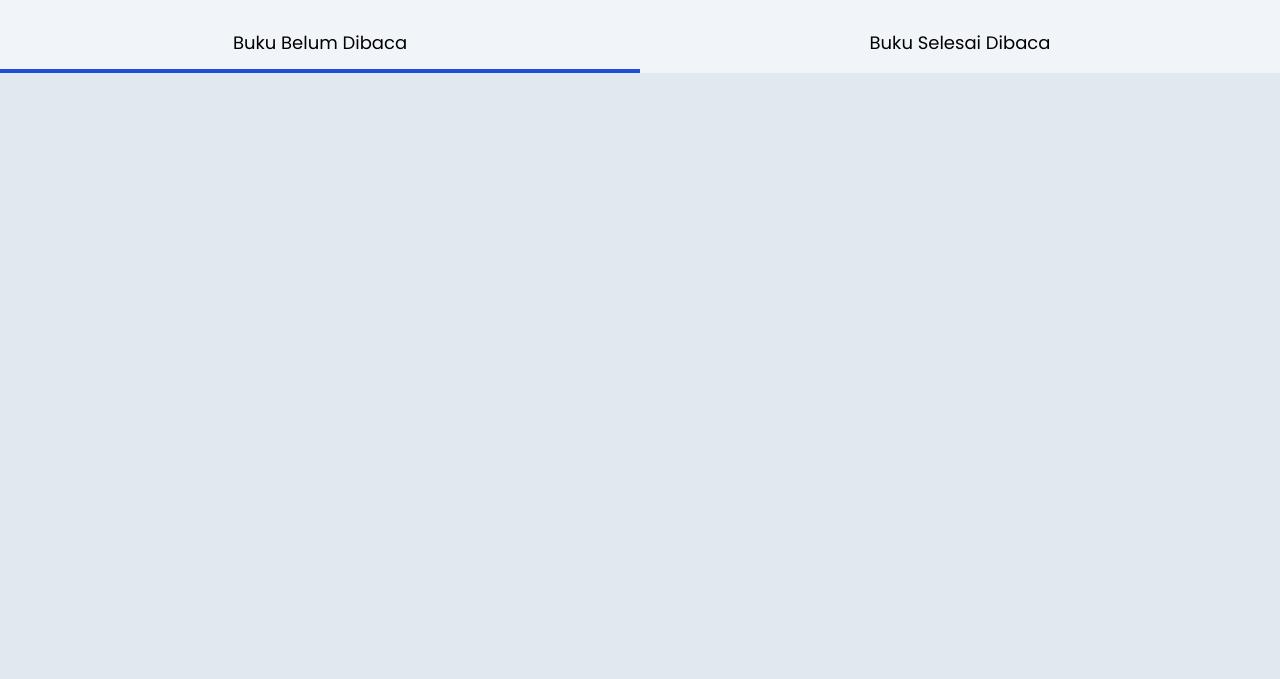
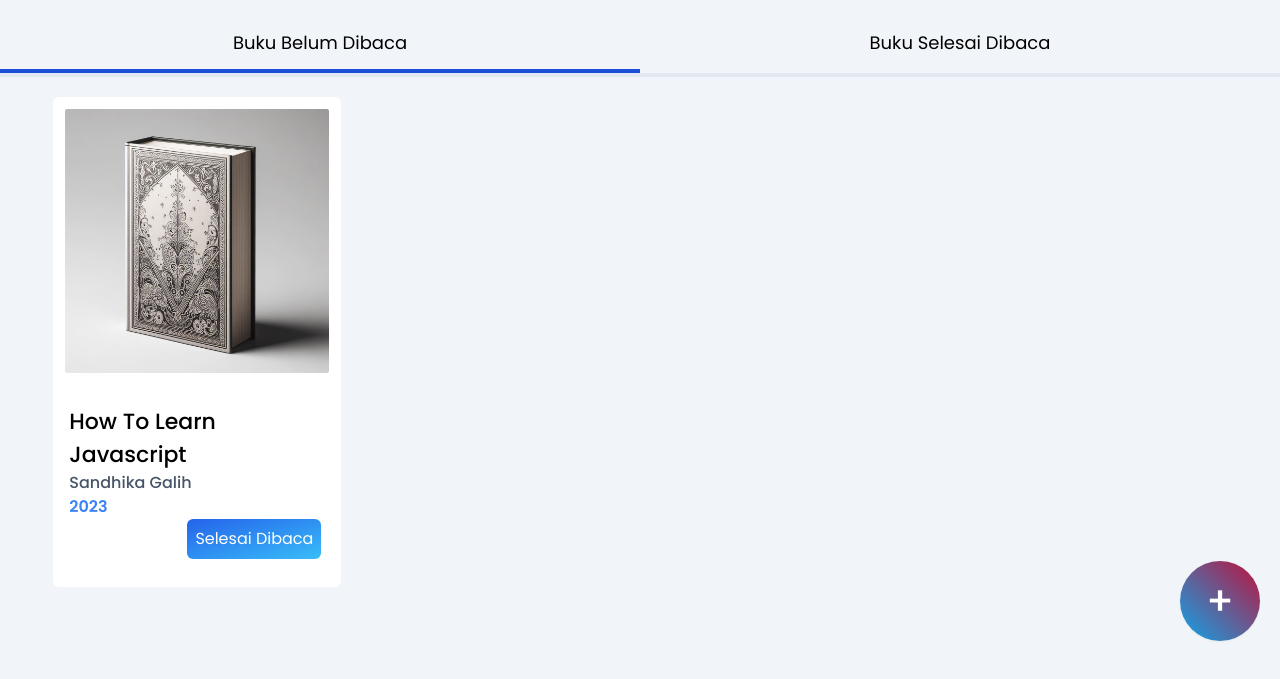
Before and after one commit to adliharahap/Dicoding-Belajar-Membuat-FrontEnd-Web-Pemula, a website: page src/index.html in a window 1280 px wide. Shown: the part 127-806 px from the top of the page. Drawn offline with Linux system fonts and the light colour scheme.

Commit message:
menambahkan book card

```diff
--- a/src/index.html
+++ b/src/index.html
@@ -45,5 +45,37 @@
             </div>
         </nav>
     </header>
+    <main>
+        <div class="h-screen w-full bg-slate-100 mt-1 pt-5">
+            <div class="w-11/12 h-64 m-auto">
+                <!-- book card -->
+                <div class="h-max w-full bg-white rounded-md flex md:flex-col md:w-72 md:h-[490px] hover:cursor-pointer hover:scale-105 duration-200 mb-3">
+                    <aside class="flex justify-center items-center p-3">
+                        <figure class="rounded-sm overflow-hidden">
+                            <img class="aspect-square h-32 md:h-full" src="img/book-default.jpeg" alt="book-cover">
+                        </figure>
+                    </aside>
+                    <div class="h-full w-full py-5 pr-2 md:pl-4">
+                        <section>
+                            <h3 class="text-[22px] font-medium">How To Learn Javascript</h3>
+                            <p class="text-slate-600 font-medium">Sandhika Galih <br><span class="text-blue-500 font-semibold">2023</span></p>
+                        </section>
+                        <section class="flex justify-end">
+                            <div>
+                                <button class="text-white p-2 rounded-md bg-gradient-to-br from-blue-600 to-sky-400 mr-3">Selesai Dibaca</button>
+                            </div>
+                        </section>
+                    </div>
+                </div>
+            </div>
+
+            <!-- add book button -->
+            <div class="bg-gradient-to-bl from-rose-700 to-sky-500 h-20 w-20 fixed z-50 rounded-full overflow-hidden right-5 bottom-8 cursor-pointer shadow-sm hover:scale-105 duration-200 hover:-rotate-90">
+                <div class="flex justify-center items-center h-full w-full">
+                    <span class="font-medium text-[40px] text-white">+</span>
+                </div>
+            </div>
+        </div>
+    </main>
 </body>
 </html>
```
Also changed, not shown: src/icon/more_vert_FILL0_wght400_GRAD0_opsz24.svg (added), src/img/book-default.jpeg (added), src/style/style.css.
